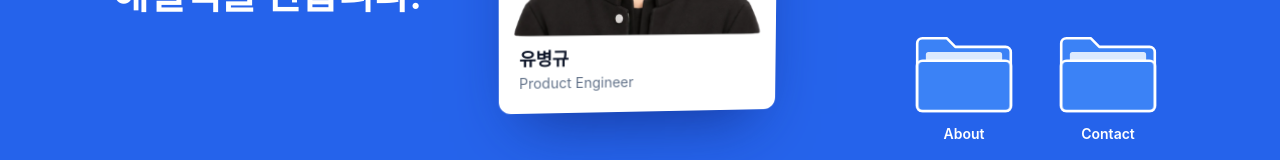
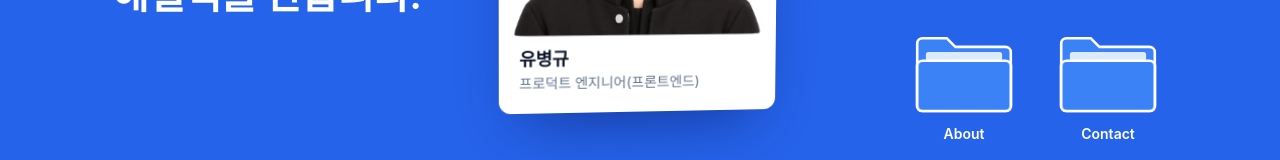
Before and after one commit to WhyBusyy/portfolio, a Next.js app: page / in a window 1280 px wide. Shown: the part 473-633 px from the top of the page. Built offline with nearby package versions, Linux system fonts and the light colour scheme; a web font is replaced by a local one.

Commit message:
style: 사원증 직함을 프로덕트 엔지니어(프론트엔드)로

```diff
--- a/src/components/HeroStage.tsx
+++ b/src/components/HeroStage.tsx
@@ -91,7 +91,7 @@ function Badge() {
         <p className="text-lg font-bold tracking-[-0.02em] text-slate-900">
           유병규
         </p>
-        <p className="text-sm text-slate-500">Product Engineer</p>
+        <p className="text-sm text-slate-500">프로덕트 엔지니어(프론트엔드)</p>
       </div>
     </HeroMedia>
   );
```
